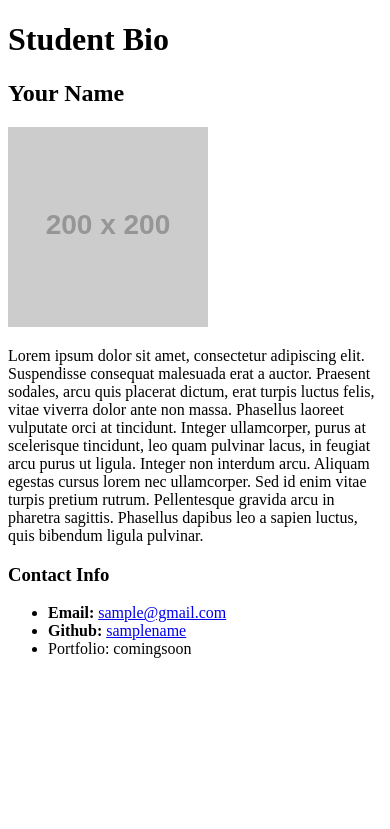
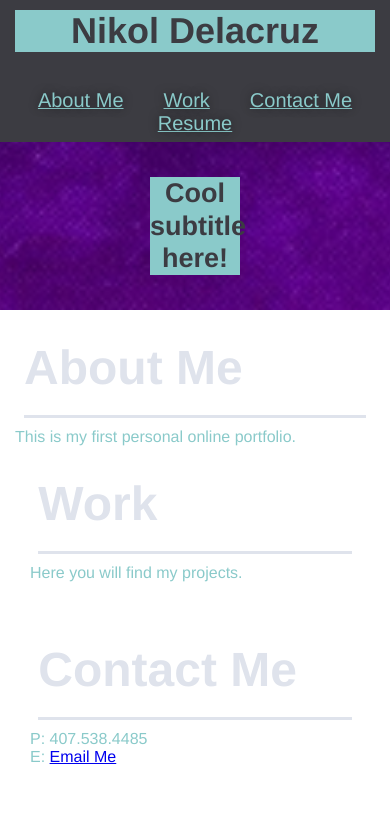
Before and after one commit to Nite1217/Portfolio, a plain HTML site: page index.html in a window 390 px wide. Drawn offline with Linux system fonts and the light colour scheme; placeholder pictures from the web are drawn by us.

Commit message:
css updates

```diff
--- a/assets/style.css
+++ b/assets/style.css
@@ -0,0 +1,218 @@
+* {
+    margin: 0;
+    padding: 0;
+    box-sizing: border-box;
+}
+
+:root {
+    --primary-color: rgb(60, 60, 66);
+    --secondary-color: rgb(223, 227, 236);
+    --tertiary-color: rgb(138, 202, 202);
+}
+
+body {
+    color: var(--tertiary-color);
+    font-family: Helvetica, Arial, sans-serif;
+}
+
+/* apply styles to <header> */
+header {
+    padding: 10px 15px;
+    background-color: var(--primary-color);
+    display: flex;
+    flex-wrap: wrap;
+    justify-content: space-between;
+    position: -webkit-sticky;
+    position: sticky;
+    top: 0;
+    background-size: cover;
+    background-position: center;
+    background-attachment: fixed;
+    background-position: 80%;
+    z-index: 9999;
+}
+header h1 {
+    font-weight: bold;
+    font-size: 36px;
+    color: var(--primary-color);
+    background-color: var(--tertiary-color);
+    margin: 0;
+}
+header a{
+    text-decoration: none;
+    color: var(--tertiary-color);
+}
+header nav {
+    margin: 7px 0;
+    text-decoration: underline;
+}
+header nav ul {
+    display: flex;
+    flex-wrap: wrap;
+    justify-content: space-between;
+    align-items: center;
+    list-style: none;
+}
+header nav ul li a {
+    padding: 20px 20px;
+    font-weight: normal;
+    font-size: 1.55vw;
+    text-shadow: 0 0 10px rgba(0, 0, 0, 0.5);
+}
+header nav ul li a:hover {
+    background: none;
+    color: var(--tertiary-color);
+    border-radius: 15px;
+    text-shadow: none;
+}
+
+/* Hero Style Start */
+.hero {
+    background-image: url("../assets/images/banner.jpg");
+    background-size: cover;
+    background-position: center;
+    display: flex;
+    justify-content: center;
+    flex-wrap: wrap;
+    align-items: flex-start;
+    background-attachment: fixed;
+    background-position: 50%;
+}
+.hero-cta {
+    width: 25%;
+    text-align: right;
+    margin: 1.5%;
+    font-size: 18px;
+    line-height: 1.2;
+}
+.hero h2 {
+    color: var(--primary-color);
+    background-color: var(--tertiary-color);
+}
+/* Hero Style Ends */
+
+
+.section-title {
+    font-size: 48px;
+    color: var(--secondary-color);
+    border-bottom: 3px solid;
+    padding-bottom: 20px;
+    text-align: left;
+    margin: 0 auto 10px auto;
+    width: 50%;
+}
+.primary-border {
+    border-color: var(--secondary-color);
+}
+.secondary-border {
+    border-color: var(--tertiary-color);
+}
+.intro p {
+    line-height: 1.7;
+    color: var(--tertiary-color);
+    width: 80%;
+    font-size: 20px;
+    margin: 0 auto;
+    text-align: center;
+}
+
+footer {
+    background: var(--primary-color);
+    width: 100%;
+    padding: 40px 35px;
+    display: flex;
+    justify-content: space-between;
+    flex-wrap: wrap;
+}
+footer h2 {
+    color: var(--secondary-color);
+    font-size: 30px;
+    margin: 0;
+}
+footer div {
+    line-height: 1.5;
+    text-align: right;
+}
+footer a {
+    color: var(--secondary-color);
+}
+section {
+    padding: 60px;
+}
+
+/* MEDIA QUERY FOR SMALLER DESKTOP SCREENS AND SMALLER */
+@media screen and (max-width: 980px) {
+    header {
+        padding-bottom: 0;
+        justify-content: center;
+        position: relative;
+    }
+    header h1 {
+        width: 100%;
+        text-align: center;
+    }
+    header nav ul {
+        margin-top: 20px;
+        width: 100%;
+        justify-content: center;
+    }
+    header nav ul li a {
+        font-size: 20px;
+    }
+    footer h2, footer div {
+    text-align: center;
+    width: 100%;
+    }
+    .hero-cta, {
+        width: 100%;
+    }
+    .hero-cta {
+        text-align: center;
+    }
+    .section-title {
+        width: 80%;
+    }
+    .contact-info iframe {
+        flex: 1 100%;
+    }
+}
+/* MEDIA QUERY FOR TABLETS AND SMALLER */
+@media screen and (max-width: 768px) {
+    section {
+        padding: 30px 15px;
+     }
+     .step h3 {
+         flex: 1 100%;
+         text-align: center;
+     }
+     .step-info {
+         flex: 2 100%;
+         text-align: center;
+         justify-content: center;
+     }
+     .step-img {
+         flex: 0 32%;
+         margin-right: 0;
+         margin-top: 15px;
+         margin-bottom: 15px;
+     }
+     .step-text {
+         flex: 100%;
+     }
+}
+/* MEDIA QUERY FOR AND SMALLER */
+@media screen and (max-width: 575px) {
+    .section-title {
+        width: 95%;
+    }
+    .intro p {
+        width: 100%;
+    }
+    .contact-info {
+        text-align: center;
+    }
+    .contact-info > * {
+        flex: 0 100%;
+    }
+
+}
--- a/index.html
+++ b/index.html
@@ -1,29 +1,97 @@
 <!DOCTYPE html>
 <html lang="en-us">
 <head>
+    <link rel="stylesheet" href="./assets/style.css" />
     <meta charset="UTF-8"/>
 <title>Nikol's Portfolio</title>
 </head>
+
 <body>
 <!-- Site Header -->
 <header>
-    <!-- h1: The most important headline -->
-    <h1>Student Bio</h1>
-
+    <h1>Nikol Delacruz</h1>
 </header>
 
-<h2>Your Name</h2>
-<img src="https://placehold.it/200x200"/>
-<p>
-Lorem ipsum dolor sit amet, consectetur adipiscing elit. Suspendisse consequat malesuada erat a auctor. Praesent sodales, arcu quis placerat dictum, erat turpis luctus felis, vitae viverra dolor ante non massa. Phasellus laoreet vulputate orci at tincidunt. Integer ullamcorper, purus at scelerisque tincidunt, leo quam pulvinar lacus, in feugiat arcu purus ut ligula. Integer non interdum arcu. Aliquam egestas cursus lorem nec ullamcorper. Sed id enim vitae turpis pretium rutrum. Pellentesque gravida arcu in pharetra sagittis. Phasellus dapibus leo a sapien luctus, quis bibendum ligula pulvinar. </p>
-<h3>Contact Info</h3>
-<ul>
-<li>
-    <strong>Email:</strong>
-    <a href="mailto:someone@somesite.com">sample@gmail.com</a>
-</li>
-<li><strong>Github:</strong> <a href="#">samplename</a></li>
-<li>Portfolio: comingsoon</li>
-</ul>
+<!-- navigation -->
+<header>
+    <nav>
+        <!-- Unordered list element -->
+        <ul>
+            <!-- List item element-->
+            <li>
+                <!-- Anchor element -->
+                <a href="#about-me">About Me</a>
+            </li>
+            <li>
+                <a href="#work">Work</a>
+            </li>
+            <li>
+                <a href="#contact-me">Contact Me</a>
+            </li>
+            <li>
+                <a href="#resume">Resume</a>
+            </li>
+        </ul>
+    </nav>
+</header>
+
+<!-- hero/jumbotron -->
+<section class="hero">
+    <div class="hero-cta">
+        <h2>Cool subtitle here!</h2>
+    </div>
+</section>
+<!-- end hero -->
+
+<!-- "About Me" section -->
+<section id="about-me">
+    <div class="flex-row">
+    <h2 class="section-title primary-border">
+       About Me
+    </h2>
+    </div>
+<div class="portfolio">
+<article class="bio">
+    <div class="my-bio">
+        <p>
+            This is my first personal online portfolio.
+        </p>
+    </div>
+</article>
+
+<!-- "Work" Section-->
+<section id="work">
+    <div class="flex-row">
+        <h2 class="section-title primary-border">
+           Work
+        </h2>
+        </div>
+<article class="work">
+    <div class="portfolio">
+        <p>
+            Here you will find my projects.
+        </p>
+    </div>
+</article>
+</section>
+
+<!-- "Contact Me" Section-->
+<section id="contact-me">
+    <div class="flex-row">
+        <h2 class="section-title primary-border">
+           Contact Me
+        </h2>
+<article class="contact-me">
+    <div class="portfolio">
+        <p>
+            P: 407.538.4485<br/>
+                E: <a href="mailto:nikol411@hotmail.com">Email Me</a>
+        </p>
+    </div>
+</article>
+</section>
+</div>
+</section>
+
 </body>
 <html>
```
Also changed, not shown: assets/images/banner.jpg (added), 1 other file.
